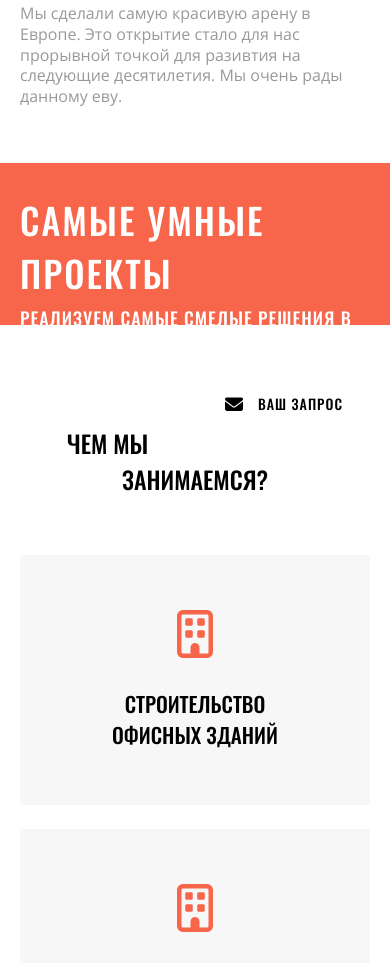
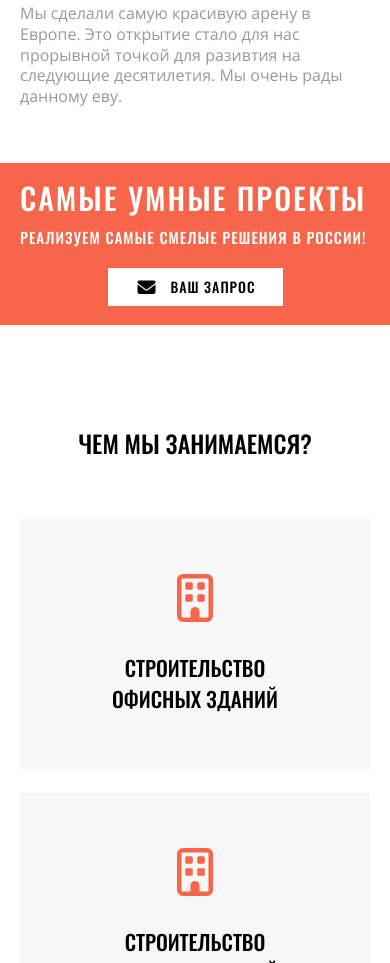
Before and after one commit to rivka-levit/building-company, a plain HTML site: page index.html in a window 390 px wide. Shown: the part 2591-3554 px from the top of the page. Drawn offline with Linux system fonts and the light colour scheme.

Commit message:
accent mobile adopt

```diff
--- a/css/style.css
+++ b/css/style.css
@@ -189,9 +189,6 @@ h5 {
 .accent .container {
     height: 100%;
     padding-top: 30px;
-    /*display: flex;*/
-    /*justify-content: space-between;*/
-    /*align-items: center;*/
 }
 
 .accent_text {
@@ -405,4 +402,30 @@ h5 {
     .about_p {
         font-size: 14px;
     }
+    .accent .container {
+        height: 100%;
+        display: block;
+        padding-top: 12px;
+    }
+    .accent_text {
+        float: unset;
+    }
+    .accent_text .title {
+        font-size: 30px;
+    }
+    .accent_text .subtitle {
+        font-size: 15px;
+    }
+    .accent_btn {
+        float: unset;
+        margin: 20px auto 0;
+        height: 38px;
+    }
+    .envelope {
+        margin-top: 5px;
+    }
+    .request {
+        display: inline-block;
+        margin-top: 8px;
+    }
 }
```
